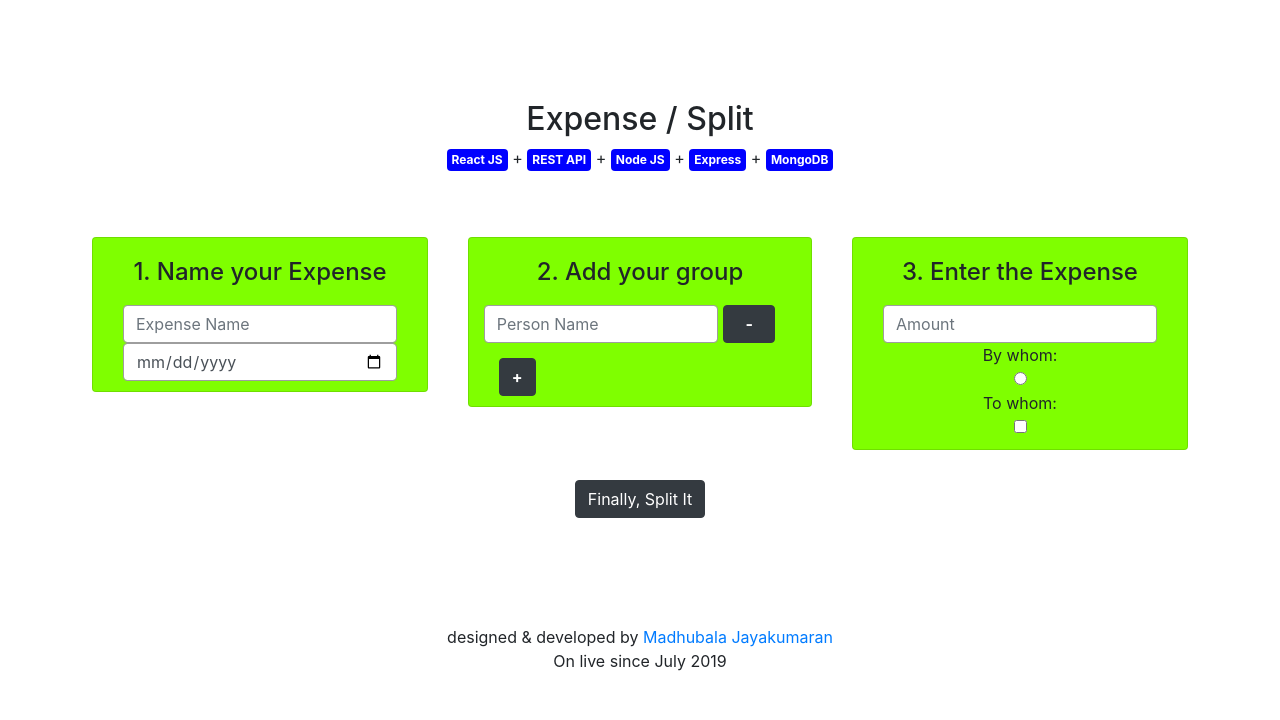
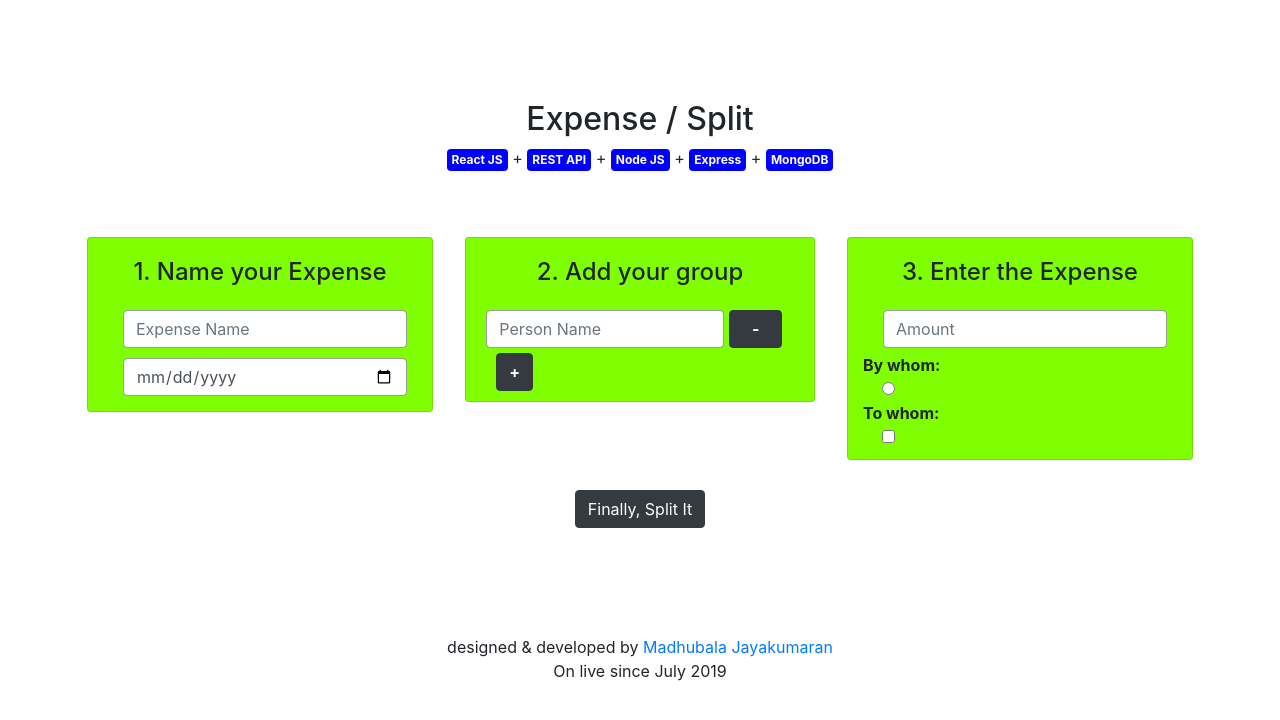
Before and after one commit to Madhubalajb/Expense-Split, a React (Create React App) app: page / in a window 1280 px wide. Shown: the top 720 px of the page. Built offline with nearby package versions, Linux system fonts and the light colour scheme.

Commit message:
Implement checkbox

```diff
--- a/src/App.js
+++ b/src/App.js
@@ -5,24 +5,7 @@ import DisplayExpense from './components/DisplayExpense'
 import ExpenseModal from './components/ExpenseModal'
 
 const App = () => {
-  let dummy = {
-    id: 1,
-    expense_name: "Trip",
-    date: "2019-07-04",
-    members: [
-      {
-        name: "Madhu",
-        isChecked: "true"
-      },
-      {
-        name: "Bala",
-        isChecked: "true"
-      }
-    ],
-    amount: Number("1000"),
-    by_whom: "Madhu"
-  }
-  const [expenses, setExpenses] = useState([dummy])
+  const [expenses, setExpenses] = useState([])
   const [expName, setExpName] = useState('')
   const [date, setDate] = useState('')
   const [amt, setAmt] = useState('')
@@ -40,6 +23,18 @@ const App = () => {
   const handleMember = (event, index) => {
     const temp = [...members]
     temp[index].name = event.target.value
+    setMembers(temp)
+  }
+
+  const addMember = () => {
+    const temp = [...members]
+    temp.push({name: null, isChecked: false})
+    setMembers(temp)
+  }
+
+  const removeMember = (index) => {
+    const temp = [...members]
+    temp.splice(index, 1)
     setMembers(temp)
   }
 
@@ -61,23 +56,9 @@ const App = () => {
       by_whom: by
     }
     setExpenses(expenses.concat(expense))
+    console.log(expenses)
     setExpName('')
     setAmt('')
-    console.log(expenses[0].expense_name)
-    console.log(expenses[0])
-    //console.log(`Name: ${expenses[0].expense_name}, Date: ${expenses[0].date}, Amount: ${expenses[0].amount}, By whom: ${expenses[0].by_whom}`)
-  }
-
-  const addMember = () => {
-    const temp = [...members]
-    temp.push({name: null, isChecked: false})
-    setMembers(temp)
-  }
-
-  const removeMember = (index) => {
-    const temp = [...members]
-    temp.splice(index, 1)
-    setMembers(temp)
   }
 
   return (
--- a/src/components/ExpenseForm.js
+++ b/src/components/ExpenseForm.js
@@ -9,8 +9,8 @@ const ExpenseForm = (props) => {
                 <Col>
                     <Card>
                         <h4>1. Name your Expense</h4>
-                        <Form.Control onChange={props.ExpName} placeholder="Expense Name"/>
-                        <Form.Control onChange={props.date} type="date" placeholder="Date"/>
+                        <Form.Control onChange={props.ExpName} placeholder="Expense Name" required/>
+                        <Form.Control onChange={props.date} type="date" placeholder="Date" required/>
                     </Card>
                 </Col>
 
@@ -21,8 +21,8 @@ const ExpenseForm = (props) => {
                             props.members.map((member,index) => {
                                 return (
                                     <Row key={index}>
-                                        <Form.Control className="col-sm-9" value={member.name || ""} placeholder="Person Name" onChange={(event) => props.Member(event, index)}/>
-                                        <Button className="col-sm-2" variant="dark" onClick={() => props.rmMember(index)}><b>-</b></Button>
+                                        <Form.Control className="col-sm-9" value={member.name || ""} placeholder="Person Name" onChange={(event) => props.Member(event, index)} required/>
+                                        <Button className="col-sm-2 minusBtn" variant="dark" onClick={() => props.rmMember(index)}><b>-</b></Button>
                                     </Row>
                                 )
                             })
@@ -34,25 +34,32 @@ const ExpenseForm = (props) => {
                 <Col>
                     <Card>
                         <h4>3. Enter the Expense</h4>
-                        <Form.Control onChange={props.Amount} placeholder="Amount"/>
-                        By whom:
-                        {
-                            props.members.map((member,index) => {
-                                return(
-                                    <Form.Check key={index} type="radio" value={member.name || ''} label={member.name} onChange={props.radio}/>
-                                )
-                            })
-                        }
-                        To whom:
+                        <Form.Control onChange={props.Amount} placeholder="Amount" required/>
+                        <Row><b>By whom:</b></Row>
+                        <Row>
                         {
                             props.members.map((member,index) => {
                                 return(
                                     <div key={index}>
-                                        <Form.Check type="checkbox" value={member.name || ''} label={member.name} checked={member.isChecked} onChange={(event) => props.checkbox(event,index)}/>
+                                        <Col><Form.Check type="radio" value={member.name || ''} label={member.name} onChange={props.radio}/></Col>
                                     </div>
                                 )
                             })
                         }
+                        </Row>
+
+                        <Row><b>To whom:</b></Row>
+                        <Row>
+                        {
+                            props.members.map((member,index) => {
+                                return(
+                                    <div key={index}>
+                                        <Col><Form.Check type="checkbox" value={member.name || ''} label={member.name} checked={member.isChecked} onChange={(event) => props.checkbox(event,index)}/></Col>
+                                    </div>
+                                )
+                            })
+                        }
+                        </Row>
                     </Card>
                 </Col>
             </Row>
--- a/src/index.scss
+++ b/src/index.scss
@@ -18,21 +18,13 @@ body {
             h4 {
                 padding: 10px;
             }
-            .radio {
-                display: flex;
-            }
-            .row {
-                input {
-                    margin-bottom: 15px;
-                    margin-right: 5px;
-                }
-                .btn {
-                    width: fit-content;
-                    height: fit-content;
-                }
-            }
             .form-control {
                 border-color: #9E9E9E;
+                margin: 5px;
+            }
+            .minusBtn {
+                height: fit-content;
+                margin-top: 5px;
             }
         }
         .split_btn {
```
